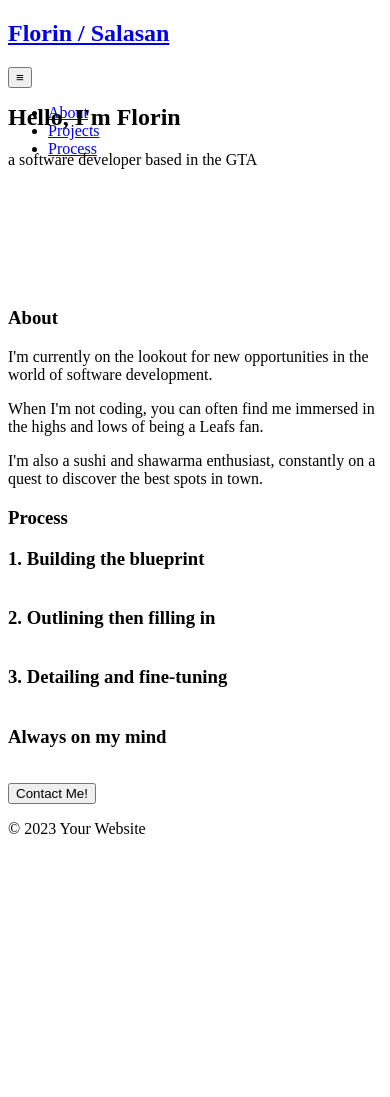
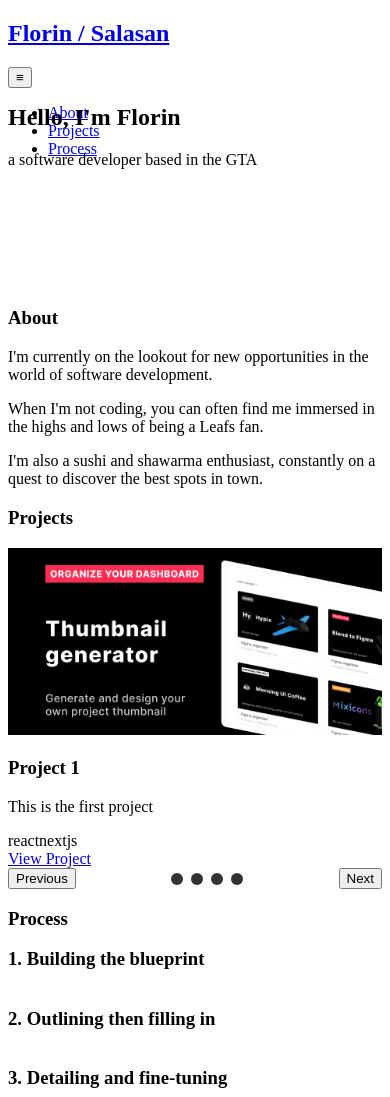
Before and after one commit to florinsalasan/another-portfolio, a Next.js app in the folder my-portfolio/: page / in a window 390 px wide. Shown: the top 1097 px of the page. Before the commit the page ends 854 px from the top, so only its background shows below. Built offline with nearby package versions, Linux system fonts and the light colour scheme.

Commit message:
started the process of making the projects section mobile friendly

```diff
--- /dev/null
+++ b/my-portfolio/src/components/Projects.module.css
@@ -0,0 +1,34 @@
+/* Projects.module.css */
+
+.projectCard {
+  display: none;
+}
+
+.projectCard.active {
+  display: block;
+}
+
+.carouselButtons {
+  display: flex;
+  align-items: center;
+  justify-content: space-between;
+}
+
+.navigationDots {
+  display: flex;
+  gap: 8px; /* Adjust the gap between dots as needed */
+}
+
+/* Style for the navigation dots */
+.navigationDot {
+  width: 12px;
+  height: 12px;
+  border-radius: 50%;
+  background: #333; /* Change the background color as needed */
+  cursor: pointer;
+}
+
+/* Style for the active navigation dot */
+.navigationDot.active {
+  background: #0070f3; /* Change the active dot's background color */
+}
--- a/my-portfolio/src/components/Projects.tsx
+++ b/my-portfolio/src/components/Projects.tsx
@@ -1,8 +1,9 @@
-import React from "react";
-import ProjectCarousel from "./subComponents/ProjectCarousel";
+import React, { useState, useRef } from "react";
+// import ProjectCarousel from "./subComponents/ProjectCarousel";
 import ProjectCard from "./subComponents/ProjectCard";
 import SectionIntroduction from "./subComponents/SectionIntroduction";
 import { v4 as uuidv4 } from "uuid"; // Import uuid
+import styles from "./Projects.module.css";
 
 const fakeProjects = [
   {
@@ -36,24 +37,202 @@ const fakeProjects = [
   // Add more project data as needed
 ];
 
+// const Projects: React.FC = () => {
+//   return (
+//     <section id="projects" className="py-10 bg-blue-500 text-white">
+//       <div className="container mx-auto">
+//         {/* <h2 className="text-2xl font-semibold mb-6">Projects</h2> */}
+//         <SectionIntroduction title="Projects" type="title" />
+//         <ProjectCarousel>
+//           {fakeProjects.map((project) => (
+//             <ProjectCard
+//               key={uuidv4()} // Generate a unique key using uuid
+//               title={project.title}
+//               description={project.description}
+//               technologies={project.technologies}
+//               imageSrc={project.imageSrc}
+//               link={project.link}
+//             />
+//           ))}
+//         </ProjectCarousel>
+//       </div>
+//     </section>
+//   );
+// };
+
+// export default Projects;
+
+// import React, { useState } from "react";
+// import SectionIntroduction from "./subComponents/SectionIntroduction";
+// import ProjectCard from "./subComponents/ProjectCard";
+
+// const Projects: React.FC = () => {
+//   const [currentCard, setCurrentCard] = useState(0);
+
+//   const nextCard = () => {
+//     setCurrentCard((currentCard + 1) % fakeProjects.length);
+//   };
+
+//   const prevCard = () => {
+//     setCurrentCard(
+//       (currentCard - 1 + fakeProjects.length) % fakeProjects.length
+//     );
+//   };
+
+//   return (
+//     <section id="projects" className="py-10 bg-blue-500 text-white">
+//       <div className="container mx-auto">
+//         <SectionIntroduction title="Projects" type="title" />
+//         <div className="relative">
+//           <div className="carouselContainer">
+//             {fakeProjects.map((project, index) => (
+//               <div
+//                 key={uuidv4()}
+//                 className={`${styles.projectCard} ${
+//                   index === currentCard ? `${styles.active}` : ""
+//                 }`}
+//               >
+// <ProjectCard
+//   title={project.title}
+//   description={project.description}
+//   technologies={project.technologies}
+//   imageSrc={project.imageSrc}
+//   link={project.link}
+// />
+//               </div>
+//             ))}
+//           </div>
+//           <div className="carousel-buttons">
+//             <button className="prev" onClick={prevCard}>
+//               Previous
+//             </button>
+//             <button className="next" onClick={nextCard}>
+//               Next
+//             </button>
+//           </div>
+//         </div>
+//       </div>
+//     </section>
+//   );
+// };
+
+// export default Projects;
+
 const Projects: React.FC = () => {
+  const [currentCard, setCurrentCard] = useState(0);
+
+  const nextCard = () => {
+    setCurrentCard((currentCard + 1) % fakeProjects.length);
+  };
+
+  const prevCard = () => {
+    setCurrentCard(
+      (currentCard - 1 + fakeProjects.length) % fakeProjects.length
+    );
+  };
+
+  const goToCard = (index: number) => {
+    setCurrentCard(index);
+
+    // Calculate the new scrollLeft value based on the index and container's clientWidth
+    const container = containerRef.current;
+    if (container) {
+      const newScrollLeft = index * container.clientWidth;
+      container.scrollLeft = newScrollLeft;
+    }
+  };
+
+  const containerRef = useRef<HTMLDivElement | null>(null); // Specify the ref type
+  const [scrollThreshold, setScrollThreshold] = useState(350); // Adjust the threshold value as needed
+
+  const handleScroll = (e: React.WheelEvent<HTMLDivElement>) => {
+    const container = containerRef.current;
+    if (!container) return;
+
+    const scrollLeft = container.scrollLeft;
+    const scrollDirection = e.deltaY > 0 ? "right" : "left";
+
+    const cardWidth = container.clientWidth; // Width of each card
+    const newPosition = scrollLeft + e.deltaY;
+
+    if (scrollDirection === "right" && scrollLeft > 0) {
+      if (newPosition <= scrollThreshold) {
+        // Scroll less than threshold, don't change the card yet
+        container.scrollLeft = 0; // Reset scroll position
+      } else {
+        // Change the card
+        setCurrentCard(
+          (currentCard - 1 + fakeProjects.length) % fakeProjects.length
+        );
+        container.scrollLeft = cardWidth - newPosition; // Adjust scroll position
+      }
+    } else if (
+      scrollDirection === "left" &&
+      scrollLeft < container.scrollWidth
+    ) {
+      if (cardWidth - newPosition <= scrollThreshold) {
+        // Scroll less than threshold, don't change the card yet
+        container.scrollLeft = cardWidth; // Reset scroll position
+      } else {
+        // Change the card
+        setCurrentCard((currentCard + 1) % fakeProjects.length);
+        container.scrollLeft = newPosition - cardWidth; // Adjust scroll position
+      }
+    }
+  };
+
   return (
-    <section id="projects" className="py-10 bg-blue-500 text-white">
+    <section
+      id="projects"
+      className="py-10 bg-blue-500 text-white"
+      onWheel={handleScroll}
+    >
       <div className="container mx-auto">
-        {/* <h2 className="text-2xl font-semibold mb-6">Projects</h2> */}
         <SectionIntroduction title="Projects" type="title" />
-        <ProjectCarousel>
-          {fakeProjects.map((project) => (
+        <div
+          className="relative"
+          onWheel={handleScroll}
+          ref={containerRef}
+          style={{ overflowX: "scroll", scrollBehavior: "smooth" }}
+        >
+          <div className="carouselContainer">
+            {fakeProjects.map((project, index) => (
+              <div
+                key={uuidv4()}
+                className={`${styles.projectCard} ${
+                  index === currentCard ? `${styles.active}` : ""
+                }`}
+              >
                 <ProjectCard
-              key={uuidv4()} // Generate a unique key using uuid
                   title={project.title}
                   description={project.description}
                   technologies={project.technologies}
                   imageSrc={project.imageSrc}
                   link={project.link}
                 />
+              </div>
             ))}
-        </ProjectCarousel>
+          </div>
+        </div>
+        <div className={`${styles.carouselButtons}`}>
+          <button className="prev" onClick={prevCard}>
+            Previous
+          </button>
+          <div className={`${styles.navigationDots}`}>
+            {fakeProjects.map((_, index) => (
+              <span
+                key={index}
+                className={`${styles.navigationDot} ${
+                  index === currentCard ? "active" : ""
+                }`}
+                onClick={() => goToCard(index)}
+              ></span>
+            ))}
+          </div>
+          <button className="next" onClick={nextCard}>
+            Next
+          </button>
+        </div>
       </div>
     </section>
   );
--- a/my-portfolio/src/pages/index.tsx
+++ b/my-portfolio/src/pages/index.tsx
@@ -1,6 +1,6 @@
 import React from "react";
 import Layout from "@/components/Layout";
-// import Projects from "@/components/Projects";
+import Projects from "@/components/Projects";
 import About from "@/components/About";
 import Process from "@/components/Process";
 import Hero from "@/components/Hero";
@@ -11,7 +11,7 @@ const Home: React.FC = () => {
     <Layout>
       <Hero />
       <About />
-      {/* <Projects /> */}
+      <Projects />
       <Process />
     </Layout>
   );
```
Lines whose indentation alone changed are shown as unchanged.
